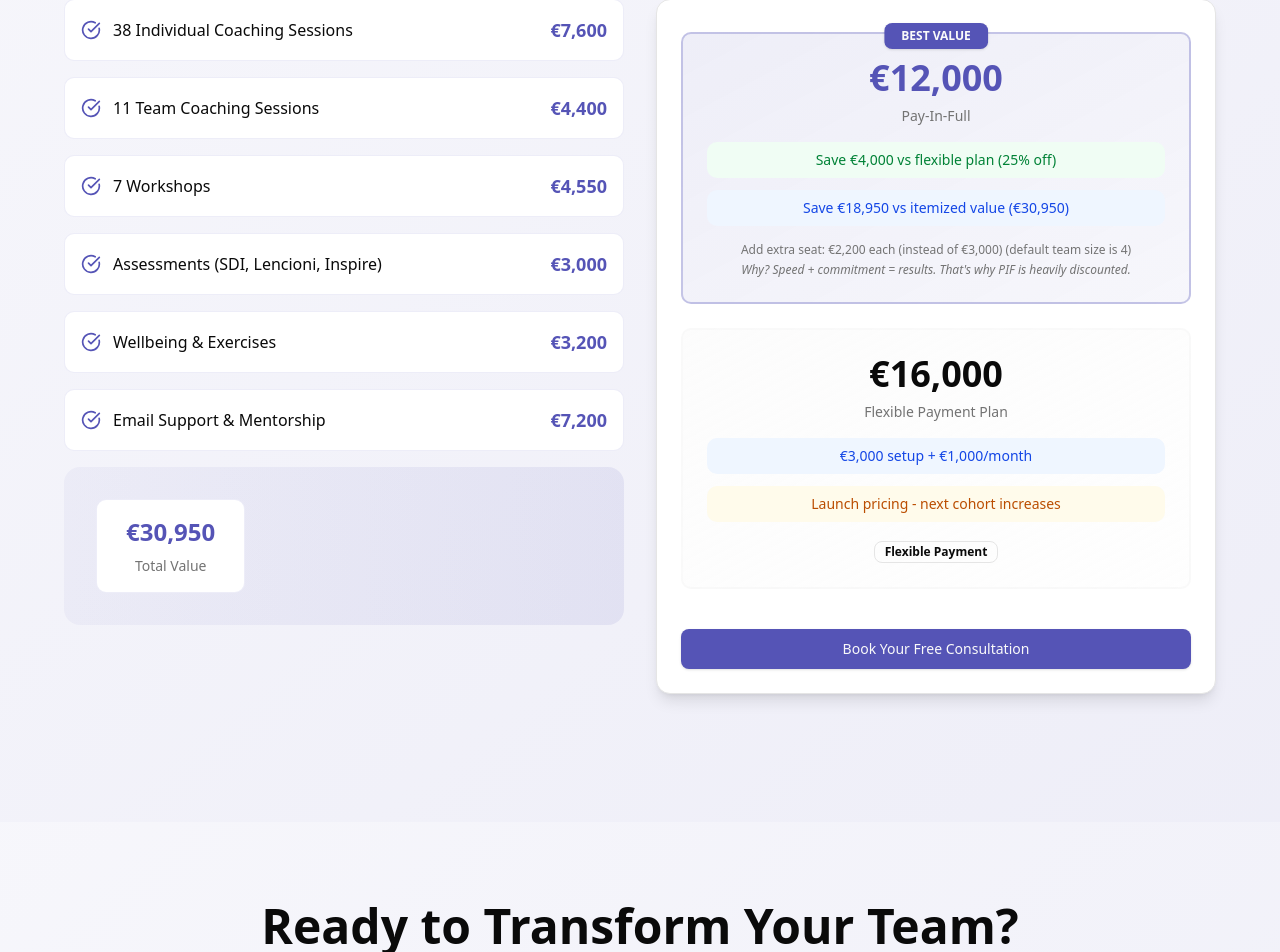
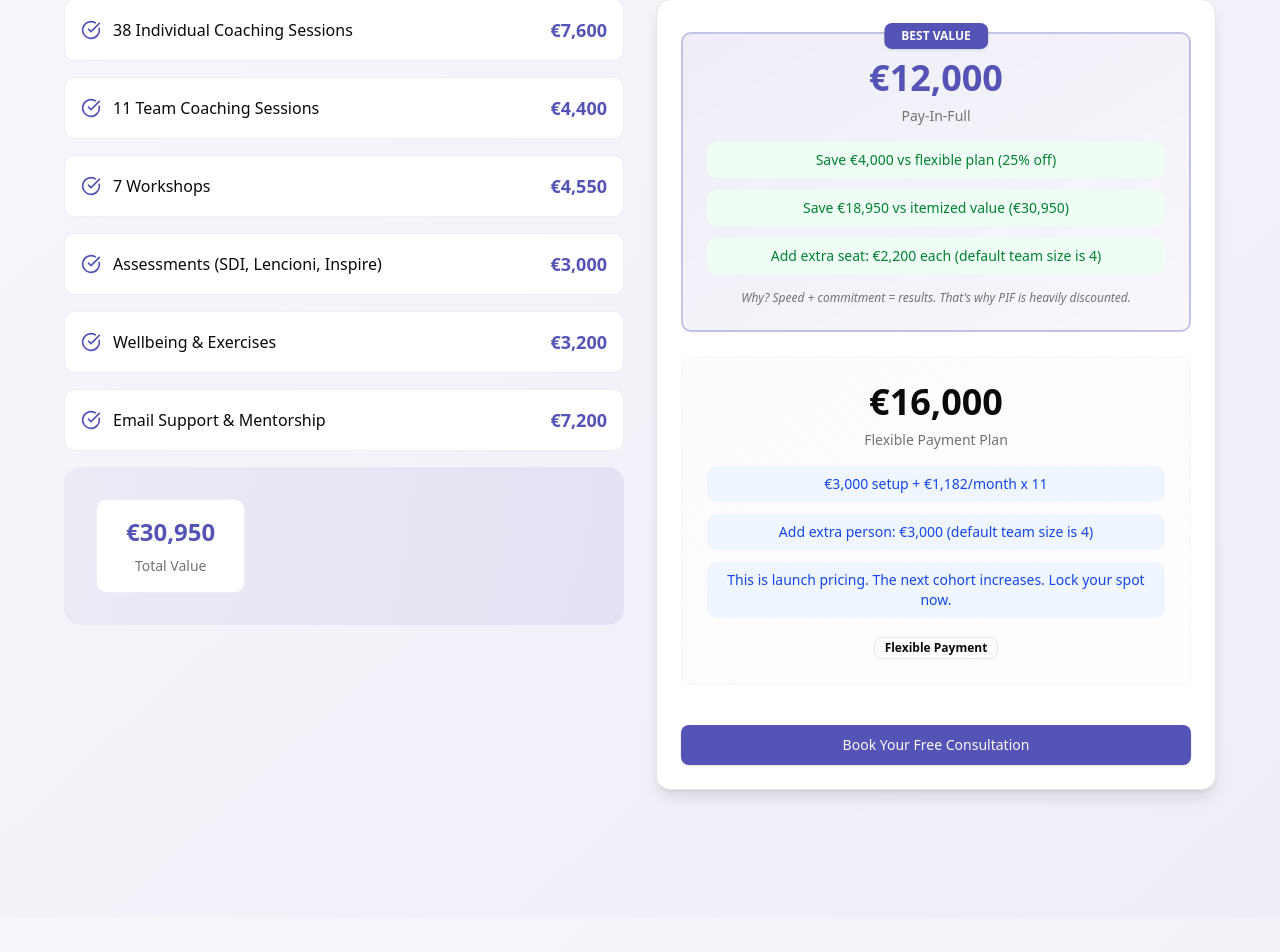
Before and after one commit to zatezalo/tatjana, a Next.js app: page / in a window 1280 px wide. Shown: the part 6054-7006 px from the top of the page. Built offline with nearby package versions, Linux system fonts and the light colour scheme.

Commit message:
Refactor ValueStack component to improve investment messaging and update offer object with revised installment breakdown. Enhance clarity by consolidating similar information and adjusting presentation of pricing details.

```diff
--- a/src/components/sections/ValueStack.tsx
+++ b/src/components/sections/ValueStack.tsx
@@ -90,13 +90,20 @@ export default function ValueStack() {
                     <div className="bg-green-50 text-green-700 px-4 py-2 rounded-lg text-sm font-medium">
                       Save €4,000 vs flexible plan (25% off)
                     </div>
-                    <div className="bg-blue-50 text-blue-700 px-4 py-2 rounded-lg text-sm font-medium">
-                      Save €18,950 vs itemized value ({offer.valueStack.totalValue})
+                    <div className="bg-green-50 text-green-700 px-4 py-2 rounded-lg text-sm font-medium">
+                      Save €18,950 vs itemized value (
+                      {offer.valueStack.totalValue})
+                    </div>
+                    <div className="bg-green-50 text-green-700 px-4 py-2 rounded-lg text-sm font-medium">
+                      Add extra seat: {offer.valueStack.investment.addOn}{" "}
+                      (default team size is 4)
                     </div>
                   </div>
                   <div className="text-xs text-muted-foreground space-y-1">
-                    <p>Add extra seat: {offer.valueStack.investment.addOn} (default team size is 4)</p>
-                    <p className="italic">Why? Speed + commitment = results. That&apos;s why PIF is heavily discounted.</p>
+                    <p className="italic">
+                      Why? Speed + commitment = results. That&apos;s why PIF is
+                      heavily discounted.
+                    </p>
                   </div>
                 </div>
 
@@ -114,8 +121,12 @@ export default function ValueStack() {
                     <div className="bg-blue-50 text-blue-700 px-4 py-2 rounded-lg text-sm font-medium">
                       {offer.valueStack.investment.installmentBreakdown}
                     </div>
-                    <div className="bg-amber-50 text-amber-700 px-4 py-2 rounded-lg text-sm font-medium">
-                      Launch pricing - next cohort increases
+                    <div className="bg-blue-50 text-blue-700 px-4 py-2 rounded-lg text-sm font-medium">
+                      Add extra person: €3,000 (default team size is 4)
+                    </div>
+                    <div className="bg-blue-50 text-blue-700 px-4 py-2 rounded-lg text-sm font-medium">
+                      This is launch pricing. The next cohort increases. Lock
+                      your spot now.
                     </div>
                   </div>
                   <Badge variant="outline" className="text-xs">
--- a/src/lib/offer.ts
+++ b/src/lib/offer.ts
@@ -93,8 +93,8 @@ export const offer = {
     investment: {
       upfront: "€12,000",
       installments: "€16,000",
-      installmentBreakdown: "€3,000 setup + €1,000/month",
-      addOn: "€2,200 each (instead of €3,000)",
+      installmentBreakdown: "€3,000 setup + €1,182/month x 11",
+      addOn: "€2,200 each",
     },
   },
   guarantee: {
```
